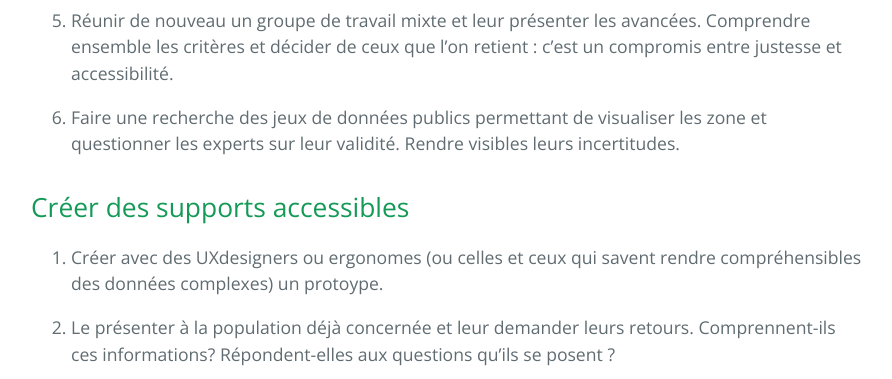
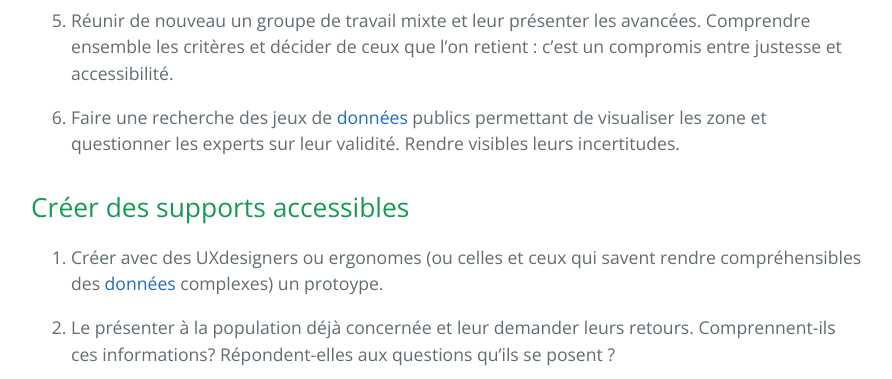
Before and after one commit to secheresses/Ancien-site, a Jekyll site: the page built from pages/methode.md, in a window 1280 px wide and 900 px high, scrolled down 965 px. Shown: the part 155-534 px from the top of the window, without its empty margins (193-1085 px from the left). Built offline with Jekyll 4.4.1, drawn with Linux system fonts in a browser that asks for light colours; part of the change alters nothing that is shown.

```diff
--- a/pages/methode.md
+++ b/pages/methode.md
@@ -25,10 +25,10 @@ Si oui réfléchir :
 
 5. Réunir de nouveau un groupe de travail mixte et leur présenter les avancées.  Comprendre ensemble les critères et décider de ceux que l’on retient : c’est un compromis entre justesse et accessibilité.
 
-6. Faire une recherche des jeux de données publics permettant de visualiser les zone et questionner les experts sur leur validité. Rendre visibles leurs incertitudes.
+6. Faire une recherche des jeux de [données](../donnees) publics permettant de visualiser les zone et questionner les experts sur leur validité. Rendre visibles leurs incertitudes.
 
 ## Créer des supports accessibles
-7. Créer avec des UXdesigners ou ergonomes (ou celles et ceux qui savent rendre compréhensibles des données complexes) un protoype.
+7. Créer avec des UXdesigners ou ergonomes (ou celles et ceux qui savent rendre compréhensibles des [données](../donnees) complexes) un protoype.
 
 8. Le présenter à la population déjà concernée et leur demander leurs retours. Comprennent-ils ces informations? Répondent-elles aux questions qu’ils se posent ?
 
```
